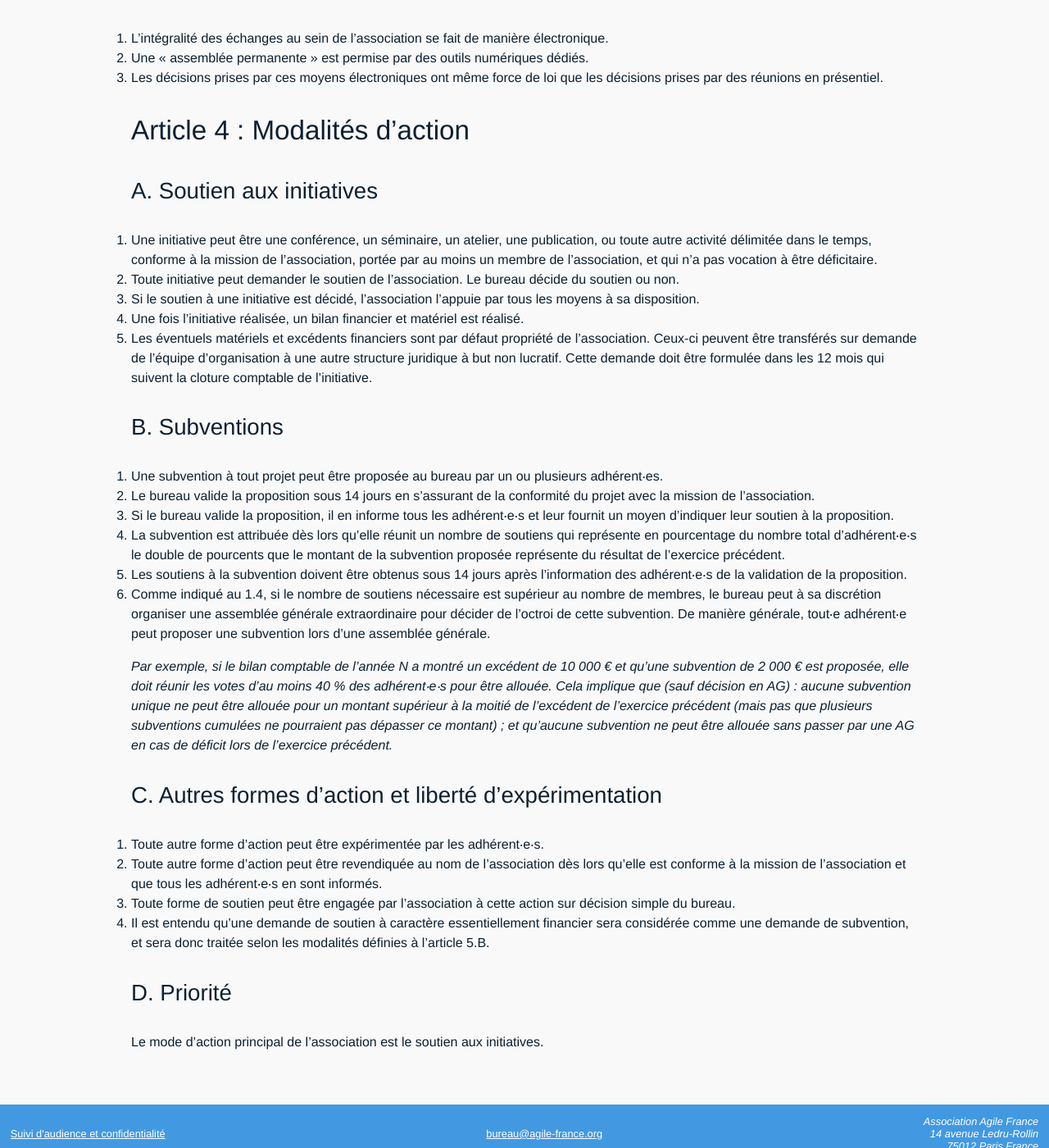
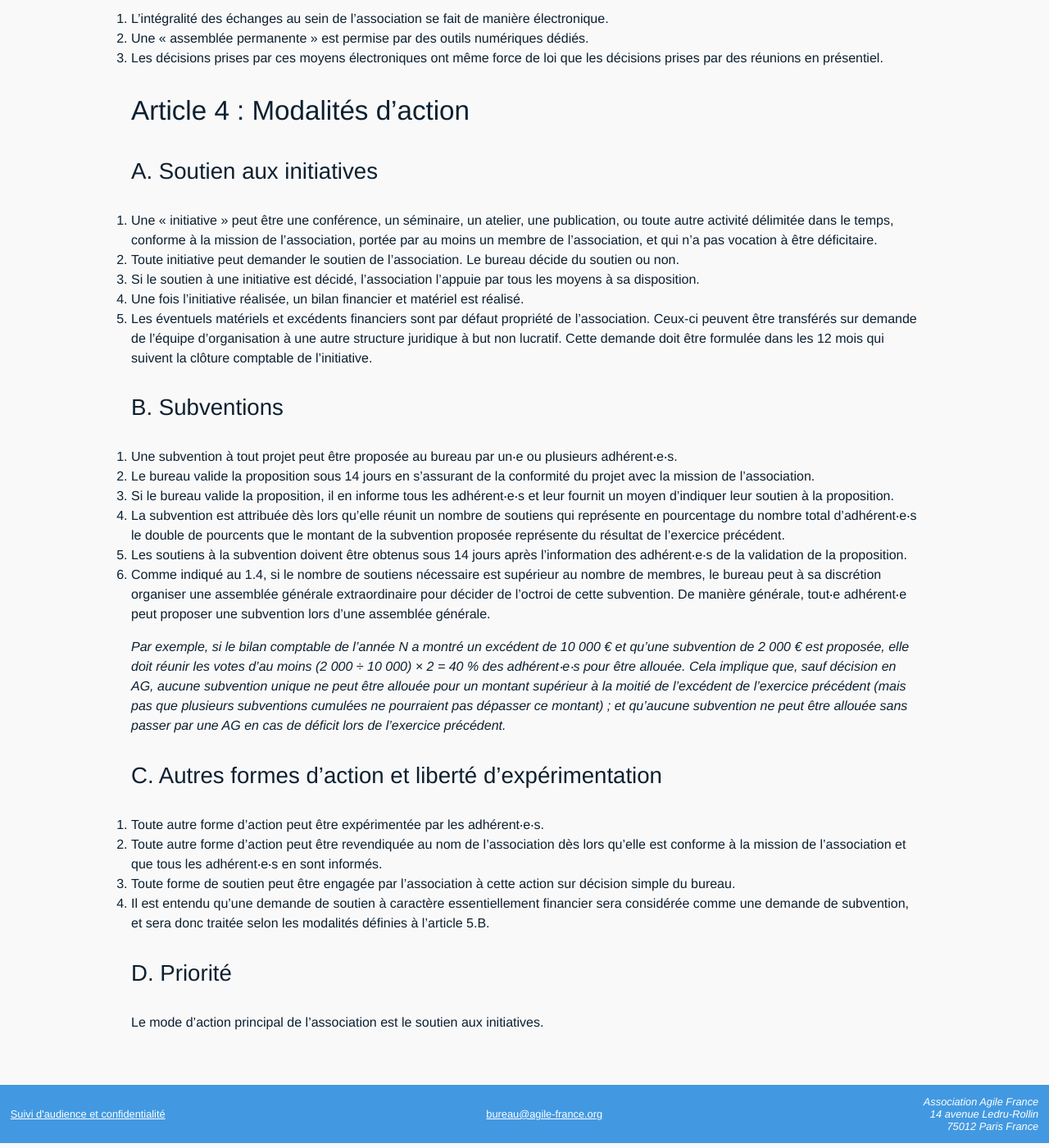
Before and after one commit to AgileFrance/AgileFrance.github.io, a Jekyll site: the page built from _pages/reglement.md, in a window 1280 px wide and 1400 px high, scrolled down 1094 px. Shown: the whole window at 82% size. Built offline with Jekyll 4.4.1, drawn with Linux system fonts in a browser that asks for light colours; comment, search, counter and statistics services are not loaded; some of the changed text lies outside the part shown.

```diff
--- a/_pages/reglement.md
+++ b/_pages/reglement.md
@@ -35,29 +34,29 @@ _Par exemple, pour une adhésion demandée le 3 janvier 2020, dont le paiement e
 ## Article 3 : Modalités d'échange
 
 1. L'intégralité des échanges au sein de l'association se fait de manière électronique.
-2. Une « assemblée permanente » est permise par des outils numériques dédiés.
+2. Une « assemblée permanente » est permise par des outils numériques dédiés.
 3. Les décisions prises par ces moyens électroniques ont même force de loi que les décisions prises par des réunions en présentiel.
 
 ## Article 4 : Modalités d'action
 
 ### A. Soutien aux initiatives
 
-1. Une initiative peut être une conférence, un séminaire, un atelier, une publication, ou toute autre activité délimitée dans le temps, conforme à la mission de l’association, portée par au moins un membre de l'association, et qui n'a pas vocation à être déficitaire.
+1. Une « initiative » peut être une conférence, un séminaire, un atelier, une publication, ou toute autre activité délimitée dans le temps, conforme à la mission de l’association, portée par au moins un membre de l'association, et qui n'a pas vocation à être déficitaire.
 2. Toute initiative peut demander le soutien de l'association. Le bureau décide du soutien ou non.
 3. Si le soutien à une initiative est décidé, l'association l'appuie par tous les moyens à sa disposition.
 4. Une fois l'initiative réalisée, un bilan financier et matériel est réalisé.
-5. Les éventuels matériels et excédents financiers sont par défaut propriété de l'association. Ceux-ci peuvent être transférés sur demande de l'équipe d'organisation à une autre structure juridique à but non lucratif. Cette demande doit être formulée dans les 12 mois qui suivent la cloture comptable de l'initiative.
+5. Les éventuels matériels et excédents financiers sont par défaut propriété de l'association. Ceux-ci peuvent être transférés sur demande de l'équipe d'organisation à une autre structure juridique à but non lucratif. Cette demande doit être formulée dans les 12 mois qui suivent la clôture comptable de l'initiative.
 
 ### B. Subventions
 
-1. Une subvention à tout projet peut être proposée au bureau par un ou plusieurs adhérent‧es.
+1. Une subvention à tout projet peut être proposée au bureau par un‧e ou plusieurs adhérent‧e‧s.
 2. Le bureau valide la proposition sous 14 jours en s’assurant de la conformité du projet avec la mission de l'association.
 3. Si le bureau valide la proposition, il en informe tous les adhérent‧e‧s et leur fournit un moyen d'indiquer leur soutien à la proposition.
 4. La subvention est attribuée dès lors qu'elle réunit un nombre de soutiens qui représente en pourcentage du nombre total d'adhérent‧e‧s le double de pourcents que le montant de la subvention proposée représente du résultat de l'exercice précédent.
 5. Les soutiens à la subvention doivent être obtenus sous 14 jours après l'information des adhérent‧e‧s de la validation de la proposition.
 6. Comme indiqué au 1.4, si le nombre de soutiens nécessaire est supérieur au nombre de membres, le bureau peut à sa discrétion organiser une assemblée générale extraordinaire pour décider de l’octroi de cette subvention. De manière générale, tout‧e adhérent‧e peut proposer une subvention lors d'une assemblée générale.
 
-_Par exemple, si le bilan comptable de l'année N a montré un excédent de 10 000 € et qu'une subvention de 2 000 € est proposée, elle doit réunir les votes d'au moins 40 % des adhérent‧e‧s pour être allouée. Cela implique que (sauf décision en AG) : aucune subvention unique ne peut être allouée pour un montant supérieur à la moitié de l'excédent de l'exercice précédent (mais pas que plusieurs subventions cumulées ne pourraient pas dépasser ce montant) ; et qu'aucune subvention ne peut être allouée sans passer par une AG en cas de déficit lors de l'exercice précédent._
+_Par exemple, si le bilan comptable de l'année N a montré un excédent de 10 000 € et qu'une subvention de 2 000 € est proposée, elle doit réunir les votes d'au moins (2 000 ÷ 10 000) × 2 = 40 % des adhérent‧e‧s pour être allouée. Cela implique que, sauf décision en AG, aucune subvention unique ne peut être allouée pour un montant supérieur à la moitié de l'excédent de l'exercice précédent (mais pas que plusieurs subventions cumulées ne pourraient pas dépasser ce montant) ; et qu'aucune subvention ne peut être allouée sans passer par une AG en cas de déficit lors de l'exercice précédent._
 
 ### C. Autres formes d'action et liberté d'expérimentation
 
```
Also changed, not shown: other parts of _pages/reglement.md (+4 -5 lines).
